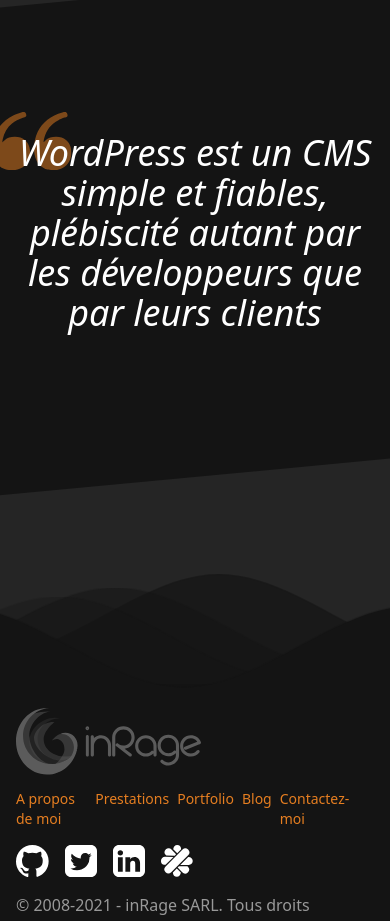
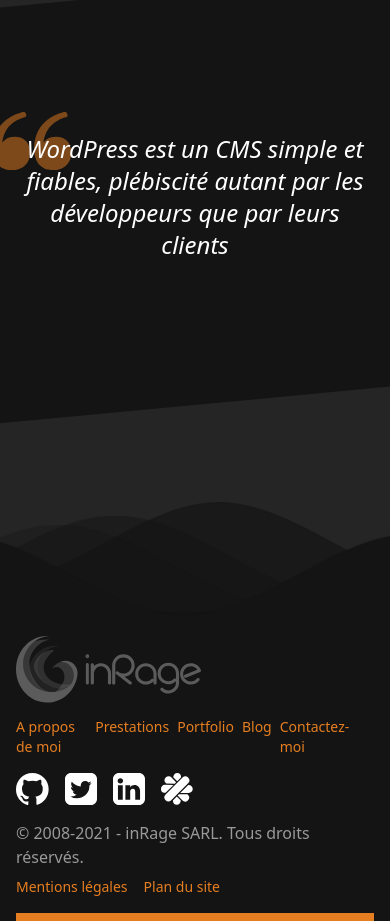
Before and after one commit to akiletour/inrage, a Next.js app: page /prestations/creation-site-web/site-wordpress in a window 390 px wide. Shown: the part 1640-2561 px from the top of the page. Built offline with nearby package versions, Linux system fonts and the light colour scheme.

Commit message:
Apply responsive on the quote block (reduce font-size and padding)

```diff
--- a/components/Quote.tsx
+++ b/components/Quote.tsx
@@ -3,7 +3,7 @@ type Props = {
 }
 export default function Quote({ message }: Props) {
   return (
-    <div className="md:px-18 text-center italic text-4xl text-white font-thin">
+    <div className="lg:px-18 text-center italic text-2xl md:text-4xl text-white font-light md:font-thin">
       <div className="relative">
         <svg className="absolute -left-3 -top-4 fill-orange opacity-50" height="80" xmlns="http://www.w3.org/2000/svg" viewBox="0 0 1000 1000">
           <path d="M373.76 139.48c-33.22 9.77-78.89 26.38-102.58 37.61C120.25 248.9 28.66 378.1 12.54 542.96c-14.41 146.3 32.97 255.96 130.18 300.9 34.93 15.88 53.24 19.29 105.27 19.05 42.01-.25 48.6-.73 70.58-6.59 104.29-27.85 163.63-113.09 157.04-225.93-1.95-33.71-8.55-59.59-22.71-88.41-9.52-19.54-14.9-26.62-32.48-44.21-36.64-36.39-75.96-51.53-134.57-51.78-59.35-.24-99.65 14.65-134.82 50.07-10.5 10.5-19.54 19.05-20.27 19.05-2.69 0-.98-18.32 3.91-40.79 16.85-77.91 57.88-146.54 115.52-192.7 37.86-30.28 82.31-53.98 136.04-71.8 36.88-12.46 37.37-12.7 41.28-21.98 5.37-13.19-3.91-39.57-16.85-47.14-7.83-4.64-23.46-5.13-36.9-1.22zm505.57 3.17c-141.66 39.08-251.81 125.78-307.74 241.79-54.7 113.33-61.79 259.63-17.09 354.64 11.97 25.4 21.49 39.32 41.28 60.32 27.11 28.09 60.08 47.38 100.38 58.13 18.07 4.88 26.62 5.62 64.72 5.62 34.19 0 48.36-.98 63.5-4.64 86.21-19.78 142.39-74.74 161.68-158.02 2.93-13.19 4.15-28.57 3.91-57.15 0-46.4-4.15-65.21-21.74-101.36-9.53-19.54-14.9-26.62-32.48-44.21-36.88-36.39-76.2-51.53-134.57-51.78-62.04-.24-106.97 17.34-139.7 54.46-7.08 8.06-13.92 14.66-15.14 14.66-3.42 0 0-26.13 7.08-53.98 25.16-99.16 84.75-173.9 177.07-222.01 17.83-9.28 73.27-31.75 78.16-31.75 1.22 0 8.3-2.2 15.88-5.13 21-7.81 24.67-18.32 15.63-42.5-9.05-23.92-22.24-27.83-60.83-17.09z" />
```
